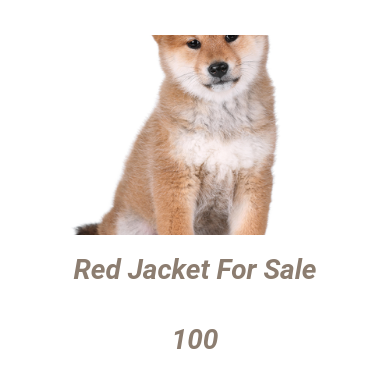
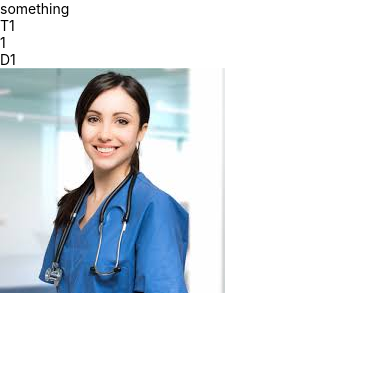
Before and after one commit to redazures/Mod5-PWR, a React Native app: screen / in a window 390 px wide. Shown: the top 388 px of the page. Built offline with nearby package versions, Linux system fonts and the light colour scheme.

Commit message:
stuck on flatlist

```diff
--- a/App.js
+++ b/App.js
@@ -3,14 +3,16 @@ import { View } from "react-native";
 import { useDeviceOrientation, useDimensions } from '@react-native-community/hooks'
 import WelcomeScreen from "./app/screens/WelcomeScreen";
 import ViewImageScreen from "./app/screens/ViewImageScreen";
-import Patients from "./app/screens/Patients";
+import Patient from "./app/screens/Patient";
+import PatientList from "./app/screens/PatientList";
+import MessagesScreen from "./app/screens/MessagesScreen.js";
 
 
 export default function App() {
 
   console.log("render")
   return (
-    <Patients/>
+    <MessagesScreen/>
   );
 
 }
--- a/app/components/Card.js
+++ /dev/null
@@ -1,30 +0,0 @@
-import React from "react";
-import { StyleSheet, Text, View, Image } from "react-native";
-import colors from "../config/colors";
-import AppText from "./AppText/AppText.android";
-
-export default function Card({ title, subTitle, image }) {
-  return (
-    <View style={styles.card}>
-      <Image
-        source={image}
-        style={styles.image}
-      />
-    <AppText>{title}</AppText>
-    <AppText>{subTitle}</AppText>
-    </View>
-  );
-}
-
-const styles = StyleSheet.create({
-  card: {
-    borderRadius: 15,
-    backgroundColor:colors.white,
-    marginTop:35,
-    marginBottom: 20,
-  },
-  image:{
-      width:"100%",
-      height:200,
-  }
-});
--- /dev/null
+++ b/app/components/PatientCard.js
@@ -0,0 +1,61 @@
+import React from "react";
+import { StyleSheet, Text, View, Image } from "react-native";
+import colors from "../config/colors";
+import BodyText from "./AppText/BodyText";
+import ListItem from './PatientLog'
+
+export default function PatientCard({ title, subTitle, image }) {
+  return (
+    <View style={styles.card}>
+      <Image
+        source={image}
+        style={styles.image}
+      />
+      <View style={styles.detailsContainer}>
+        <BodyText style={styles.title}>{title}</BodyText>
+        <BodyText style={styles.subTitle}>{subTitle}</BodyText>
+      <View style={styles.userContainer}>
+        <ListItem
+          image={require('../assets/nurse.jpeg')}
+          title="nurse"
+          subTitle="comments"
+        />
+      </View>
+      </View>
+    </View>
+  );
+}
+
+const styles = StyleSheet.create({
+  card: {
+    borderRadius: 15,
+    backgroundColor:colors.white,
+    marginTop:35,
+    marginBottom: 20,
+    overflow:'hidden',
+  },
+  detailsContainer:{
+    padding:20,
+    height:200,
+  },
+  image:{
+      width:"100%",
+      height:200,
+      borderRadius:35,
+      marginRight:10
+  },
+  subTitle:{
+    color:colors.secondary,
+    fontWeight:'bold',
+    fontSize:24,
+    marginVertical:10
+  },
+  title:{
+    marginBottom:7,
+    fontSize:24,
+    fontWeight:'500'
+  },
+  userContainer:{
+    marginVertical:10
+  },
+});
--- /dev/null
+++ b/app/components/PatientLog.js
@@ -0,0 +1,35 @@
+import React from 'react'
+import { StyleSheet, Text, View, Image } from 'react-native'
+import BodyText from './AppText/BodyText'
+import colors from '../config/colors'
+
+export default function listItems({title, subTitle, image}) {
+    return (
+        <View style={styles.container}>
+            <Image style={styles.image} source={image}/>
+            <View>
+                <BodyText style={styles.title}>{title}</BodyText>
+                <BodyText style={styles.subTitle}>{subTitle}</BodyText>
+            </View>
+        </View>
+    )
+}
+
+const styles = StyleSheet.create({
+    container:{
+        flexDirection:"row"
+    },
+    image:{
+        width:70,
+        height:70,
+        borderRadius:35,
+        marginRight:10,
+    },
+    subTitle:{
+        color:colors.medium
+    },
+    title:{
+        fontWeight:'700',
+        color:colors.black
+    }
+})
--- a/app/config/colors.js
+++ b/app/config/colors.js
@@ -2,5 +2,6 @@ export default {
   primary: "#fc5c65",
   secondary: "#4ecdc4",
   black:'#000',
-  white:'#fff'
+  white:'#fff',
+  medium:'#6e6969',
 };
--- /dev/null
+++ b/app/screens/MessagesScreen.js
@@ -0,0 +1,40 @@
+import React from 'react'
+import { FlatList, Image, StyleSheet, Text, View } from 'react-native'
+
+
+import Patient from '../screens/Patient'
+export default function MessagesScreen() {
+
+    const messages = [
+        {
+          id: 1,
+          title: "T1",
+          description: "D1",
+          image: require("../assets/nurse.jpeg"),
+        },
+        {
+          id: 2,
+          title: "T2",
+          description: "D2",
+          image: require("../assets/nurse.jpeg"),
+        },
+      ]
+
+      console.log("this is my messages screen", messages[0].id)
+    return (
+        <View>
+            <Text>something</Text>
+            <Text>{messages[0].title}</Text>
+            <Text>{messages[0].id}</Text>
+            <Text>{messages[0].description}</Text>
+            <Image source={messages[0].image}/>
+            <FlatList
+                Data={messages}
+                keyExtractor={(message)=>message.id.toString()}
+                renderItem={({ item }) => (<Text>{item.title}</Text>)}
+            />
+        </View>
+    );
+}
+
+const styles = StyleSheet.create({})
--- a/app/screens/Patients.js
+++ b/app/screens/Patient.js
@@ -1,11 +1,11 @@
 import React from "react";
 import { StyleSheet, Text, View } from "react-native";
-import Card from "../components/Card";
+import PatientCard from "../components/PatientCard";
 
-const Patients = () => {
+const Patient = () => {
   return (
     <View style={styles.card}>
-      <Card
+      <PatientCard
         title="Red Jacket for Sale"
         subTitle="100"
         image={require("../assets/doggie.png")}
@@ -14,7 +14,7 @@ const Patients = () => {
   );
 };
 
-export default Patients;
+export default Patient;
 
 const styles = StyleSheet.create({
   Card: {
--- /dev/null
+++ b/app/screens/PatientList.js
@@ -0,0 +1,17 @@
+import React from "react";
+import { StyleSheet, Text, View, Image } from "react-native";
+
+export default function PatientList(props) {
+  return (
+    <View>
+      <Image style={styles.image} source={require("../assets/doggie.png")} />
+    </View>
+  );
+}
+
+const styles = StyleSheet.create({
+  image: {
+    width: "100%",
+    height: 300,
+  },
+});
--- a/app/screens/ViewImageScreen.js
+++ b/app/screens/ViewImageScreen.js
@@ -1,13 +1,18 @@
 import React from 'react'
 import { StyleSheet, Text, View,Image } from 'react-native'
+import {MaterialCommunityIcons} from '@expo/vector-icons'
 
 import colors from '../config/colors'
 
 const ViewImageScreen = (props) => {
     return (
         <View style={styles.container}>
-            <View style={styles.closeIcon}></View>
-            <View style={styles.deleteIcon}></View>
+            <View style={styles.closeIcon}>
+                <MaterialCommunityIcons name="close" color="white" size={30}/>
+            </View>
+            <View style={styles.deleteIcon}>
+                <MaterialCommunityIcons name="trash-can-outline" color="white" size={35}/>
+            </View>
             <Image resizeMode="contain" style={styles.image} source={require('../assets/berries.jpg')}/>
         </View>
     )
@@ -17,32 +22,14 @@ export default ViewImageScreen
 
 const styles = StyleSheet.create({
     closeIcon:{
-        width:50,
-        height:50,
-        backgroundColor: colors.primary,
-        borderColor:'royalblue',
         position: 'absolute',
         top:40,
         left:30,
-        borderWidth:5,
-        borderColor:"maroon",
-        borderRadius:25
     },
     deleteIcon:{
-        width:50,
-        height:50,
-        backgroundColor: colors.secondary,
         position: 'absolute',
         top:40,
         right:30,
-        borderWidth:5,
-        borderColor:"royalblue",
-        borderRadius:25,
-        shadowColor:"white",
-        shadowOffset:{width:0, height:10},
-        shadowOpacity:1,
-        shadowRadius:20
-
     },
     container:{
         backgroundColor:colors.black,
```
Also changed, not shown: app/components/AppText/BodyText.android.js (added, +16 -0 lines), app/components/AppText/BodyText.ios.js (added, +16 -0 lines), app/components/ListItem.js (added, +37 -0 lines), app/assets/nurse.jpeg (added).
